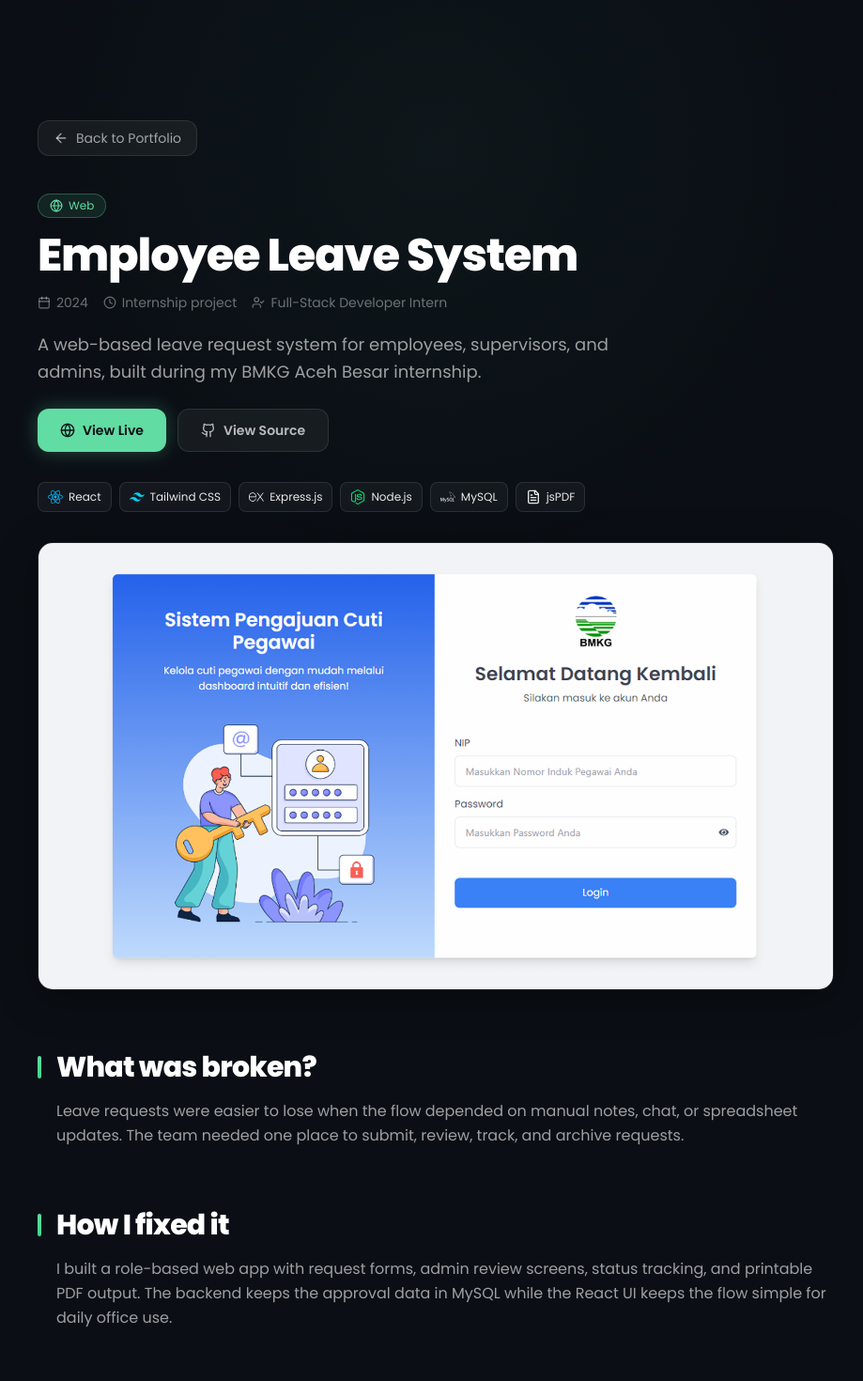
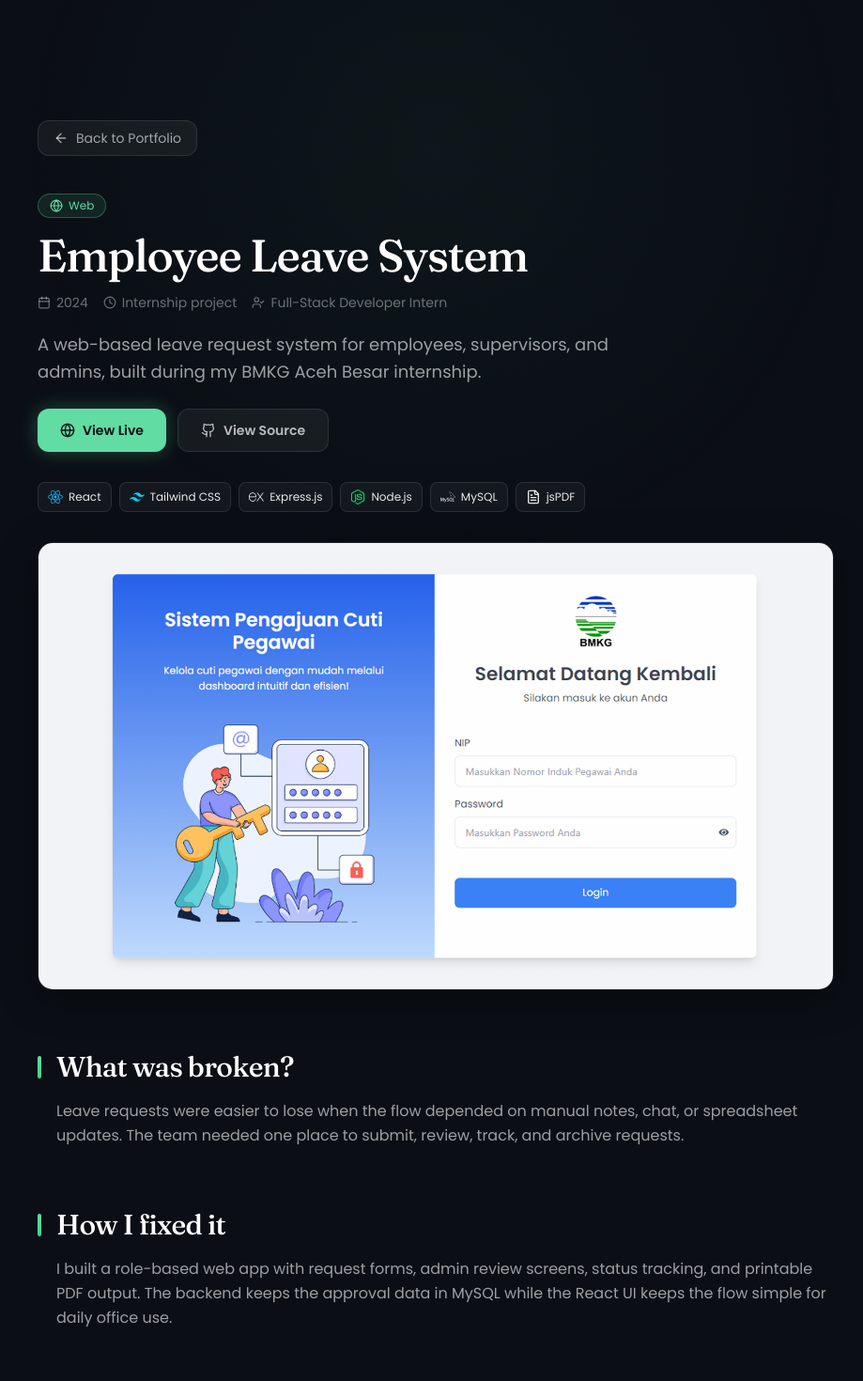
Before and after one commit to Akhyarrrrr/Portfolio, a Next.js app: page /projects/employee-leave-system in a window 1280 px wide. Shown: the top 1470 px of the page at 94% size, without its empty margins (176-1095 px from the left). Built offline with nearby package versions, Linux system fonts and the light colour scheme.

Commit message:
feat(ui): project detail page — serif headings, motion hierarchy, card depth

```diff
--- a/app/projects/[slug]/ProjectDetailClient.tsx
+++ b/app/projects/[slug]/ProjectDetailClient.tsx
@@ -16,6 +16,7 @@ import Image from "next/image";
 import Link from "next/link";
 import { useLanguage } from "@/context/LanguageProvider";
 import type { ProjectType } from "@/lib/content";
+import { fadeUpMajor, fadeMicro } from "@/lib/motion";
 import {
   getTechDisplayLabel,
   getTechMeta,
@@ -23,11 +24,6 @@ import {
 } from "@/lib/tech-stack";
 
 // ── helpers ───────────────────────────────────────────────────
-
-const fadeUp: Variants = {
-  hidden: { opacity: 0, y: 32 },
-  visible: { opacity: 1, y: 0, transition: { duration: 0.55 } },
-};
 
 const fadeUpStagger: Variants = {
   hidden: { opacity: 0 },
@@ -93,14 +89,14 @@ function CaseStudySection({
       initial={reduceMotion ? false : "hidden"}
       whileInView="visible"
       viewport={{ once: true, margin: "-60px" }}
-      variants={fadeUp}
+      variants={fadeUpMajor}
       className={`mb-16 ${className}`}
     >
       <div className="flex items-start gap-4">
         {/* Left accent bar */}
         <div className="mt-1.5 h-6 w-1 shrink-0 rounded-full bg-gradient-to-b from-[#61DCA3] to-[#3dd68c]" />
         <div>
-          <h2 className="mb-4 text-2xl font-extrabold text-white tracking-tight md:text-3xl">
+          <h2 className="font-accent mb-4 text-2xl font-medium text-white tracking-tight md:text-3xl">
             {title}
           </h2>
           <div className="text-base leading-relaxed text-white/60">{children}</div>
@@ -199,7 +195,7 @@ export default function ProjectDetailClient({
           className="mb-16"
         >
           {/* Badge row */}
-          <motion.div variants={fadeUp} className="mb-4 flex flex-wrap items-center gap-3">
+          <motion.div variants={fadeUpMajor} className="mb-4 flex flex-wrap items-center gap-3">
             <span className="inline-flex items-center gap-1.5 rounded-full border border-[#61DCA3]/30 bg-[#61DCA3]/10 px-3 py-1 text-xs font-medium text-[#61DCA3]">
               {project.category === "mobile" ? (
                 <>
@@ -222,15 +218,15 @@ export default function ProjectDetailClient({
 
           {/* Title */}
           <motion.h1
-            variants={fadeUp}
-            className="mb-4 text-4xl font-extrabold tracking-tight text-white md:text-5xl"
+            variants={fadeUpMajor}
+            className="font-accent mb-4 text-4xl font-medium tracking-tight text-white md:text-5xl"
           >
             {titleLocal(project, lang)}
           </motion.h1>
 
           {/* Meta row */}
           <motion.div
-            variants={fadeUp}
+            variants={fadeUpMajor}
             className="mb-5 flex flex-wrap items-center gap-4 text-sm text-white/40"
           >
             {project.year && (
@@ -251,12 +247,12 @@ export default function ProjectDetailClient({
           </motion.div>
 
           {/* Tagline / short desc */}
-          <motion.p variants={fadeUp} className="mb-6 max-w-2xl text-lg leading-relaxed text-white/60">
+          <motion.p variants={fadeUpMajor} className="mb-6 max-w-2xl text-lg leading-relaxed text-white/60">
             {descLocal(project, lang)}
           </motion.p>
 
           {/* CTA buttons */}
-          <motion.div variants={fadeUp} className="mb-8 flex flex-wrap gap-3">
+          <motion.div variants={fadeUpMajor} className="mb-8 flex flex-wrap gap-3">
             {href && (
               <a
                 href={href}
@@ -280,14 +276,14 @@ export default function ProjectDetailClient({
           </motion.div>
 
           {/* Tech badges */}
-          <motion.div variants={fadeUp} className="mb-8 flex flex-wrap gap-2">
+          <motion.div variants={fadeUpMajor} className="mb-8 flex flex-wrap gap-2">
             {techList.map((tech, i) => (
               <TechBadge key={`${project.id}-hero-t-${i}`} tech={tech} />
             ))}
           </motion.div>
 
           {/* Hero image */}
-          <motion.div variants={fadeUp}>
+          <motion.div variants={fadeUpMajor}>
             <div className="relative aspect-video overflow-hidden rounded-2xl border border-white/8 shadow-[0_8px_40px_rgba(0,0,0,0.4)]">
               <Image
                 src={project.imageUrl}
@@ -320,7 +316,7 @@ export default function ProjectDetailClient({
               {features.map((feat, i) => (
                 <motion.li
                   key={i}
-                  variants={fadeUp}
+                  variants={fadeMicro}
                   className="flex items-start gap-3 rounded-xl border border-white/8 bg-white/[0.02] p-4"
                 >
                   <span className="mt-0.5 flex h-5 w-5 shrink-0 items-center justify-center rounded-full bg-[#61DCA3]/20 text-xs text-[#61DCA3]">
@@ -339,7 +335,7 @@ export default function ProjectDetailClient({
             initial={reduceMotion ? false : "hidden"}
             whileInView="visible"
             viewport={{ once: true, margin: "-60px" }}
-            variants={fadeUp}
+            variants={fadeUpMajor}
             className="mb-16"
           >
             <div className="flex snap-x snap-mandatory gap-4 overflow-x-auto pb-4">
@@ -376,7 +372,7 @@ export default function ProjectDetailClient({
             initial={reduceMotion ? false : "hidden"}
             whileInView="visible"
             viewport={{ once: true, margin: "-60px" }}
-            variants={fadeUp}
+            variants={fadeUpMajor}
             className="mt-20 border-t border-white/8 pt-16"
           >
             <h2 className="mb-8 text-2xl font-extrabold text-white tracking-tight">
@@ -410,7 +406,7 @@ export default function ProjectDetailClient({
                   <Comp
                     key={rp.id}
                     {...linkProps}
-                    className="group rounded-2xl border border-white/8 bg-white/[0.02] p-5 transition hover:border-[#61DCA3]/30 hover:bg-white/[0.04]"
+                    className="group rounded-2xl border border-white/8 bg-white/[0.02] p-5 shadow-[0_4px_16px_rgba(0,0,0,0.12)] transition-all duration-300 hover:-translate-y-1 hover:border-[#61DCA3]/30 hover:bg-white/[0.04] hover:shadow-[0_12px_32px_rgba(97,220,163,0.08)]"
                   >
                     <div className="relative mb-4 h-32 w-full overflow-hidden rounded-xl">
                       <Image
```
